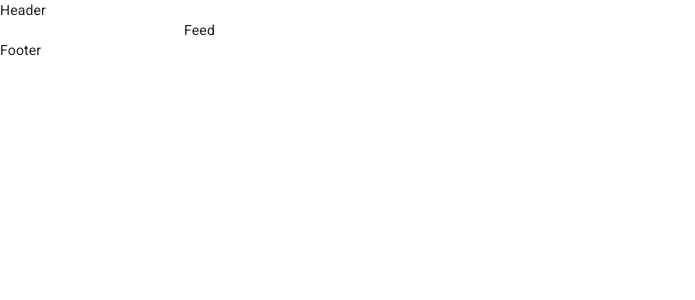
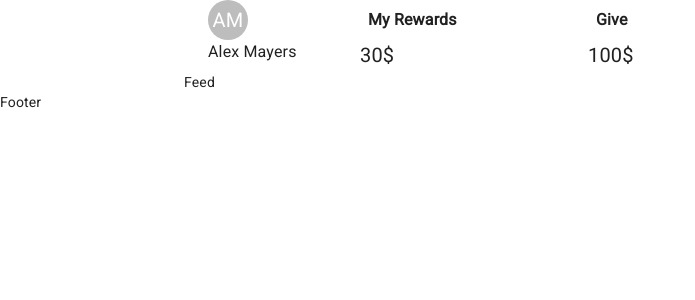
Before and after one commit to Azgaar/peer-rewards, a React (Create React App) app: page /feed in a window 1280 px wide. Shown: the top 300 px of the page, without its empty margins (0-695 px from the left). Built offline with nearby package versions, Linux system fonts and the light colour scheme.

Commit message:
profile page - basic

```diff
--- a/public/mockups/user.json
+++ b/public/mockups/user.json
@@ -1,5 +1,6 @@
 {
   "email": "alex.mayers@gmail.com",
   "firstname": "Alex",
-  "lastname": "Mayers"
+  "lastname": "Mayers",
+  "initials": "AM"
 }
--- a/src/components/layout/Header.tsx
+++ b/src/components/layout/Header.tsx
@@ -1,11 +1,19 @@
 import React from 'react';
+import { Container } from '@material-ui/core';
 import { useUser } from '../providers/AuthProvider';
+import Profile from './Profile';
 
 const Header = (): JSX.Element => {
   const user = useUser();
   console.log(user);
 
-  return <header>Header</header>;
+  return (
+    <header>
+      <Container maxWidth="md">
+        <Profile user={user} />
+      </Container>
+    </header>
+  );
 };
 
 export default Header;
--- /dev/null
+++ b/src/components/layout/Profile.style.tsx
@@ -0,0 +1,16 @@
+import { makeStyles, Theme } from '@material-ui/core/styles';
+
+const useStyles = makeStyles((theme: Theme) => ({
+  avatar: {
+    margin: theme.spacing(0, 0, 1, 3),
+  },
+  sectionTitle: {
+    fontWeight: 'bold',
+    padding: theme.spacing(1),
+  },
+  sectionValue: {
+    fontSize: '20px',
+  },
+}));
+
+export default useStyles;
--- a/src/components/layout/Profile.tsx
+++ b/src/components/layout/Profile.tsx
@@ -1,8 +1,31 @@
 import React from 'react';
-import { Container } from '@material-ui/core';
+import { Avatar, Grid, Typography } from '@material-ui/core';
+import { IUser } from '../../types';
+import useStyles from './Profile.style';
 
-const Profile = (): JSX.Element => {
-  return <Container maxWidth="md">Profile</Container>;
+const Profile = ({ user }: { user: IUser }): JSX.Element => {
+  const classes = useStyles();
+  const { firstname, lastname, initials } = user;
+  const fullname = `${firstname} ${lastname}`;
+
+  return (
+    <Grid container item wrap={'nowrap'}>
+      <Grid className={classes.avatar} item sm={2}>
+        <Avatar alt="avatar">{initials}</Avatar>
+        <Typography variant="body1">{fullname}</Typography>
+      </Grid>
+
+      <Grid item sm={3}>
+        <Typography className={classes.sectionTitle}>My Rewards</Typography>
+        <Typography className={classes.sectionValue}>30$</Typography>
+      </Grid>
+
+      <Grid item sm={3}>
+        <Typography className={classes.sectionTitle}>Give</Typography>
+        <Typography className={classes.sectionValue}>100$</Typography>
+      </Grid>
+    </Grid>
+  );
 };
 
 export default Profile;
--- /dev/null
+++ b/src/types.tsx
@@ -0,0 +1,6 @@
+export interface IUser {
+  email: string;
+  firstname: string;
+  lastname: string;
+  initials: string;
+}
```
Also changed, not shown: src/components/providers/AuthProvider.tsx (+1 -6 lines).
